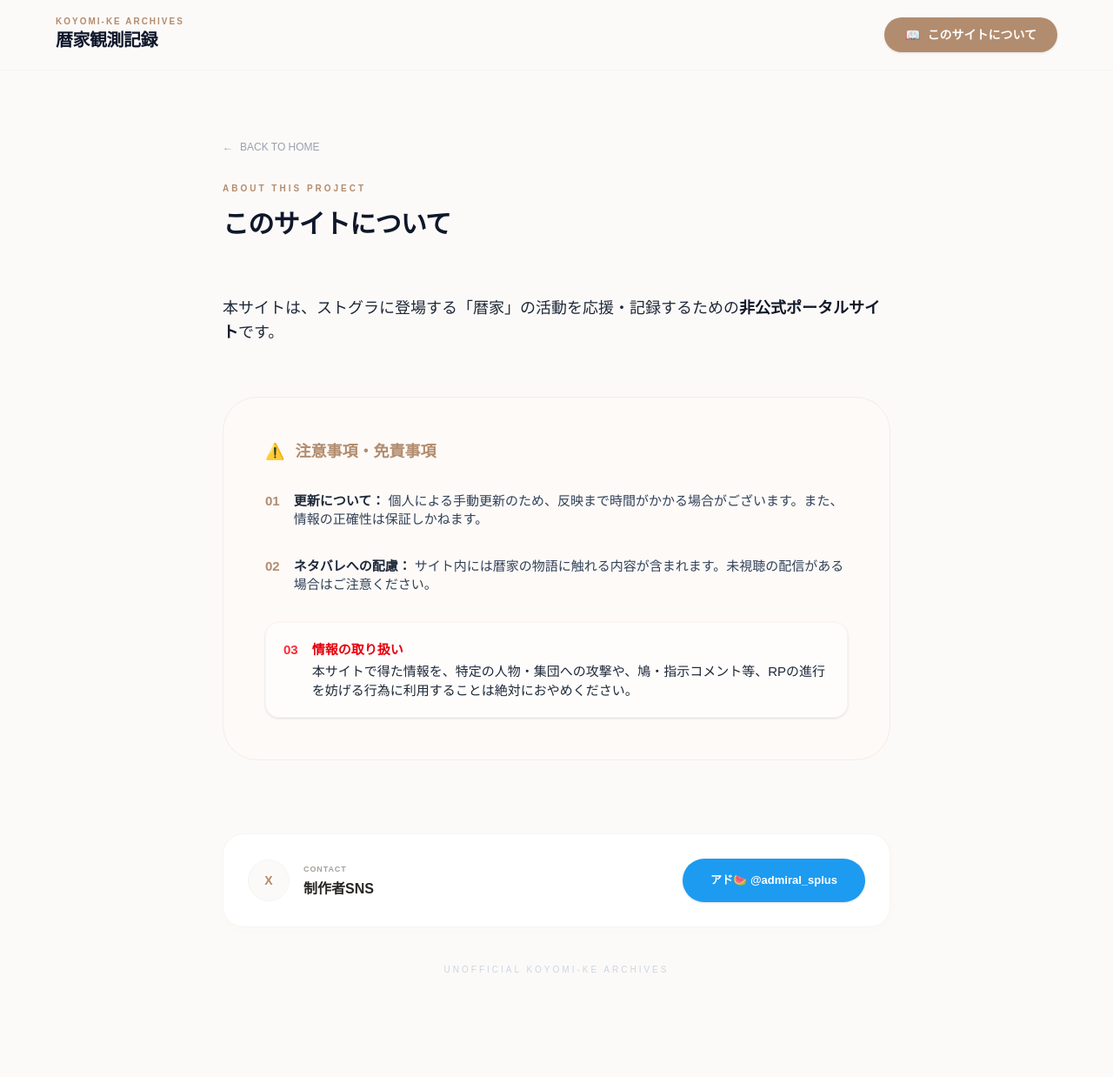
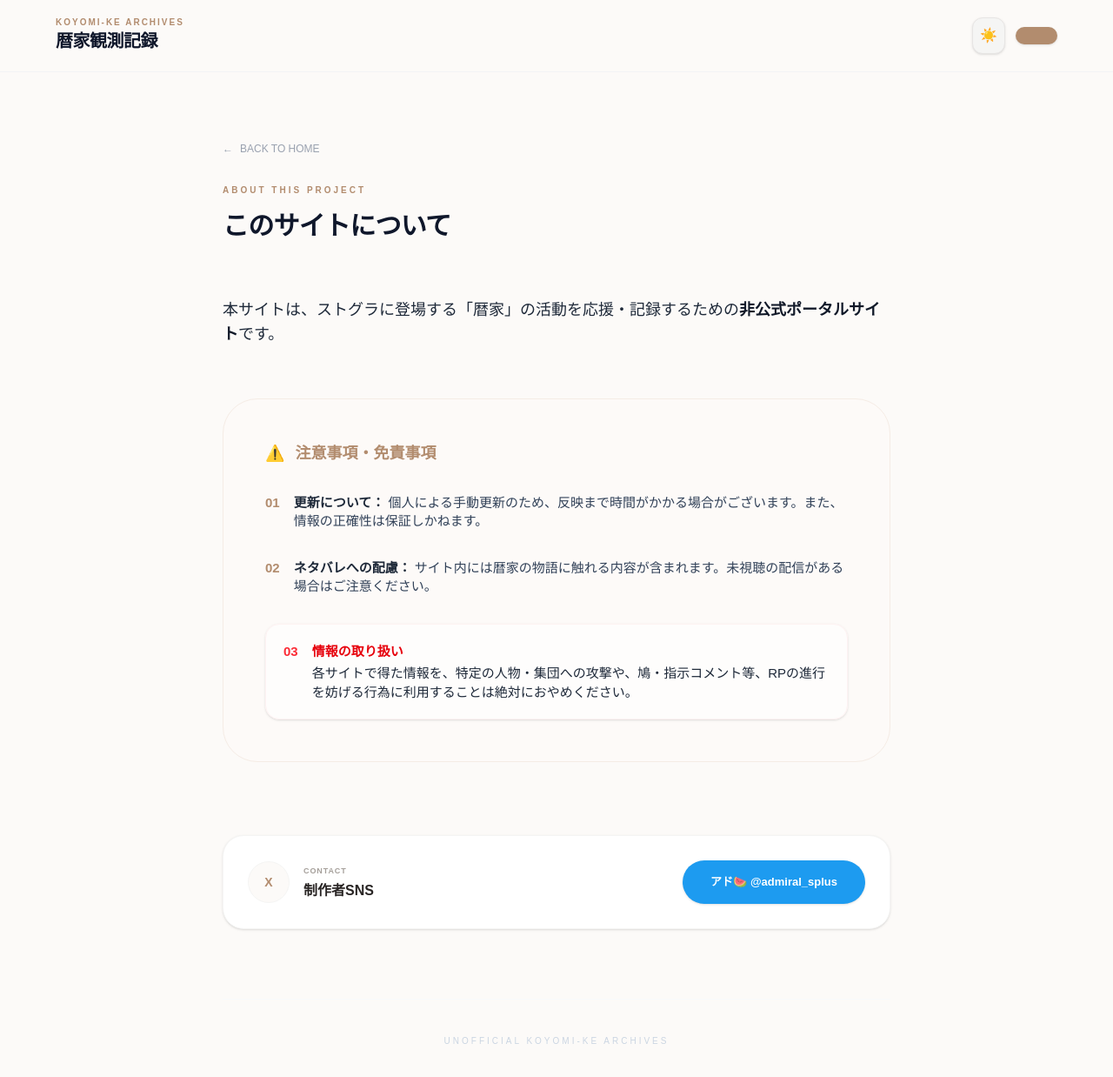
Before and after one commit to ksisfart-ui/kfam-portal, a Next.js app in the folder kfam-portal/: page /about in a window 1280 px wide. Shown: the top 1238 px of the page at 87% size. Built offline with nearby package versions, Linux system fonts and the light colour scheme.

Commit message:
ダークモード入れてみた

```diff
--- a/kfam-portal/app/about/page.tsx
+++ b/kfam-portal/app/about/page.tsx
@@ -2,26 +2,26 @@ import Link from 'next/link';
 
 export default function AboutPage() {
   return (
-    <main className="min-h-screen bg-[#fcfaf8] py-12 md:py-20 px-6 antialiased">
+    <main className="min-h-screen bg-[#fcfaf8] py-12 dark:bg-[#0f172a] md:py-20 px-6 antialiased">
       <div className="max-w-3xl mx-auto">
         <div className="mb-16">
-          <Link href="/" className="text-xs text-gray-400 hover:text-[#b28c6e] flex items-center mb-8 transition-colors font-medium">
+          <Link href="/" className="text-xs text-gray-400 dark:text-slate-500 hover:text-[#b28c6e] flex items-center mb-8 transition-colors font-medium">
             <span className="mr-2">←</span> BACK TO HOME
           </Link>
           <h2 className="text-[10px] text-[#b28c6e] font-bold tracking-[0.3em] mb-4">ABOUT THIS PROJECT</h2>
-          <h1 className="text-3xl font-semibold text-slate-900 tracking-tight">このサイトについて</h1>
+          <h1 className="text-3xl font-semibold text-slate-900 dark:text-slate-100 tracking-tight">このサイトについて</h1>
         </div>
 
-        <div className="space-y-15 text-slate-700 leading-loose">
+        <div className="space-y-15 text-slate-700 dark:text-slate-300 leading-loose">
           {/* 注意事項：既存サイトに合わせた清潔感のあるデザイン */}
           <section className="leading-loose">
-            <p className="text-lg text-gray-800 mb-6">
+            <p className="text-lg text-gray-800 dark:text-slate-200 mb-6">
               本サイトは、ストグラに登場する「暦家」の活動を応援・記録するための<strong className="text-gray-900">非公式ポータルサイト</strong>です。
             </p>
           </section>
 
           {/* 注意事項：圧迫感のないスタイリッシュな囲み */}
-          <section className="relative py-12 px-8 md:px-12 bg-[#fdfaf8] rounded-[2.5rem] border border-[#f5ece5]">
+          <section className="relative py-12 px-8 md:px-12 bg-[#fdfaf8] dark:bg-slate-900/30 rounded-[2.5rem] border border-[#f5ece5] dark:border-slate-800">
             <h2 className="text-lg font-bold text-[#b28c6e] mb-8 flex items-center">
               <span className="mr-3">⚠️</span> 注意事項・免責事項
             </h2>
@@ -34,26 +34,26 @@ export default function AboutPage() {
                 <span className="text-[#b28c6e] font-bold">02</span>
                 <p><span className="font-bold text-gray-800">ネタバレへの配慮：</span> サイト内には暦家の物語に触れる内容が含まれます。未視聴の配信がある場合はご注意ください。</p>
               </li>
-              <li className="flex gap-4 p-5 bg-white/60 rounded-2xl border border-red-50 shadow-sm">
-                <span className="text-red-500 font-bold">03</span>
-                <p className="font-medium text-gray-800">
-                  <span className="text-red-600 font-bold block mb-1">情報の取り扱い</span>
-                  本サイトで得た情報を、特定の人物・集団への攻撃や、鳩・指示コメント等、RPの進行を妨げる行為に利用することは絶対におやめください。
+              <li className="flex gap-4 p-5 bg-white/60 dark:bg-slate-900/40 rounded-2xl border border-red-50 dark:border-red-900/20 shadow-sm">
+                <span className="text-red-500 dark:text-red-400 font-bold">03</span>
+                <p className="font-medium text-gray-800 dark:text-slate-200">
+                  <span className="text-red-600 dark:text-red-400 font-bold block mb-1">情報の取り扱い</span>
+                  各サイトで得た情報を、特定の人物・集団への攻撃や、鳩・指示コメント等、RPの進行を妨げる行為に利用することは絶対におやめください。
                 </p>
               </li>
             </ul>
           </section>
 
           {/* お問い合わせ：下部に十分な余白を確保 */}
-          <section className="pt-6">
-            <div className="flex flex-col sm:flex-row items-center justify-between gap-6 p-7 bg-white rounded-[1.5rem] border border-stone-100 shadow-[0_4px_20px_rgb(0,0,0,0.01)]">
+          <section className="pt-6 pb-20">
+            <div className="flex flex-col sm:flex-row items-center justify-between gap-6 p-7 bg-white dark:bg-slate-900/40 rounded-[1.5rem] border border-stone-100 dark:border-slate-800 shadow-sm">
               <div className="flex items-center gap-4">
-                <div className="w-12 h-12 bg-[#fcfaf8] rounded-full flex items-center justify-center text-[#b28c6e] text-sm font-black border border-stone-100">
+                <div className="w-12 h-12 bg-[#fcfaf8] dark:bg-slate-800 rounded-full flex items-center justify-center text-[#b28c6e] text-sm font-black border border-stone-100 dark:border-slate-700">
                   X
                 </div>
                 <div>
                   <p className="text-[9px] text-stone-400 font-black mb-0.5 tracking-widest uppercase">Contact</p>
-                  <p className="font-black text-stone-800 text-base">制作者SNS</p>
+                  <p className="font-black text-stone-800 dark:text-slate-200 text-base">制作者SNS</p>
                 </div>
               </div>
               <a
--- a/kfam-portal/app/layout.tsx
+++ b/kfam-portal/app/layout.tsx
@@ -2,6 +2,7 @@ import type { Metadata } from "next";
 import { Geist, Geist_Mono } from "next/font/google";
 import Header from '@/components/Header';
 import "./globals.css";
+import { ThemeProvider } from 'next-themes'
 
 const geistSans = Geist({
   variable: "--font-geist-sans",
@@ -18,17 +19,15 @@ export const metadata: Metadata = {
   description: "Generated by create next app",
 };
 
-export default function RootLayout({
-  children,
-}: {
-  children: React.ReactNode
-}) {
+export default function RootLayout({ children }: { children: React.ReactNode }) {
   return (
-    <html lang="ja">
+    <html lang="ja" suppressHydrationWarning> {/* hydration警告を防ぐ属性を追加 */}
       <body className="antialiased">
-        <Header />
-        {children}
+        <ThemeProvider attribute="class" defaultTheme="system" enableSystem>
+          <Header />
+          {children}
+        </ThemeProvider>
       </body>
     </html>
-  );
+  )
 }
--- a/kfam-portal/app/page.tsx
+++ b/kfam-portal/app/page.tsx
@@ -24,7 +24,7 @@ const projects = [
 
 export default function PortalPage() {
   return (
-    <main className="min-h-screen bg-[#fcfaf8] py-12 md:py-20 px-6">
+    <main className="min-h-screen bg-[#fcfaf8] dark:bg-slate-950 py-12 md:py-20 px-6 transition-colors">
       <div className="max-w-6xl mx-auto">
         <div className="grid gap-6 md:grid-cols-2 lg:grid-cols-3">
           {projects.map((project) => (
@@ -33,18 +33,18 @@ export default function PortalPage() {
               href={project.url}
               target="_blank"
               rel="noopener noreferrer"
-              className="group block bg-white p-8 md:p-10 rounded-[2rem] border border-gray-100 shadow-[0_4px_20px_rgba(0,0,0,0.03)] transition-all duration-300 hover:shadow-[0_10px_30px_rgba(178,140,110,0.12)] hover:-translate-y-1"
+              className="group block bg-white dark:bg-slate-900/50 p-8 md:p-10 rounded-[2rem] border border-gray-100 dark:border-slate-800 shadow-[0_4px_20px_rgba(0,0,0,0.03)] transition-all duration-300 hover:shadow-[0_10px_30px_rgba(178,140,110,0.12)] dark:hover:shadow-[0_10px_30px_rgba(0,0,0,0.3)] hover:-translate-y-1"
             >
               <div className="text-3xl mb-6 opacity-80 group-hover:scale-110 transition-transform duration-300 inline-block">
                 {project.icon}
               </div>
-              <h2 className="text-xl font-bold text-gray-800 mb-4 group-hover:text-[#b28c6e] transition-colors">
+              <h2 className="text-xl font-bold text-gray-800 dark:text-slate-100 mb-4 group-hover:text-[#b28c6e] transition-colors">
                 {project.title}
               </h2>
-              <p className="text-sm text-gray-500 leading-relaxed mb-8">
+              <p className="text-sm text-gray-500 dark:text-slate-400 leading-relaxed mb-8">
                 {project.description}
               </p>
-              <div className="flex items-center text-xs font-bold text-gray-400 group-hover:text-[#b28c6e]">
+              <div className="flex items-center text-xs font-bold text-gray-400 dark:text-slate-500 group-hover:text-[#b28c6e]">
                 VIEW
                 <svg xmlns="http://www.w3.org/2000/svg" className="h-4 w-4 ml-2 group-hover:translate-x-1 transition-transform" fill="none" viewBox="0 0 24 24" stroke="currentColor">
                   <path strokeLinecap="round" strokeLinejoin="round" strokeWidth={2} d="M17 8l4 4m0 0l-4 4m4-4H3" />
--- a/kfam-portal/components/Header.tsx
+++ b/kfam-portal/components/Header.tsx
@@ -1,28 +1,30 @@
 import Link from 'next/link';
+import ThemeToggle from './ThemeToggle';
 
 export default function Header() {
   return (
-    <header className="sticky top-0 z-50 bg-[#fcfaf8]/90 backdrop-blur-md border-b border-gray-100 px-4 md:px-6 py-4 md:py-5 antialiased">
+    <header className="sticky top-0 z-50 bg-[#fcfaf8]/90 dark:bg-slate-950/90 backdrop-blur-md border-b border-gray-100 dark:border-slate-800 px-4 md:px-6 py-4 md:py-5 antialiased transition-colors">
       <div className="max-w-6xl mx-auto flex justify-between items-center gap-2">
         {/* ロゴ・タイトルエリア */}
         <Link href="/" className="group flex-shrink-1 min-w-0">
           <p className="text-[9px] md:text-[10px] text-[#b28c6e] font-bold tracking-[0.2em] mb-0.5 leading-none">
             KOYOMI-KE ARCHIVES
           </p>
-          <h1 className="text-base md:text-xl font-semibold text-slate-900 tracking-tight whitespace-nowrap overflow-hidden text-ellipsis">
+          <h1 className="text-base md:text-xl font-semibold text-slate-900 dark:text-slate-100 tracking-tight whitespace-nowrap overflow-hidden text-ellipsis">
             暦家観測記録
           </h1>
         </Link>
 
-        {/* ボタン：モバイルではさらにコンパクトに */}
-        <Link
-          href="/about"
-          className="bg-[#b28c6e] hover:bg-gray-400 text-white text-[10px] md:text-sm font-bold px-4 md:px-6 py-2 md:py-2.5 rounded-full transition-all shadow-sm hover:shadow-md flex items-center whitespace-nowrap flex-shrink-0"
-        >
-          <span className="mr-1.5 md:mr-2">📖</span>
-          <span className="hidden xs:inline">このサイトについて</span>
-          <span className="xs:hidden font-bold">このサイトについて</span>
-        </Link>
+        {/* 操作エリア */}
+        <div className="flex items-center gap-3">
+          <ThemeToggle /> {/* ダークモードボタンを追加 */}
+          <Link
+            href="/about"
+            className="bg-[#b28c6e] hover:bg-[#a17a5d] dark:hover:bg-[#c49d7f] text-white text-[10px] md:text-sm font-bold px-4 md:px-6 py-2 md:py-2.5 rounded-full transition-all shadow-sm flex items-center whitespace-nowrap"
+          >
+            {/* ... 既存のテキスト */}
+          </Link>
+        </div>
       </div>
     </header>
   );
--- /dev/null
+++ b/kfam-portal/components/ThemeToggle.tsx
@@ -0,0 +1,27 @@
+'use client'
+import { useTheme } from 'next-themes'
+import { useEffect, useState } from 'react'
+
+export default function ThemeToggle() {
+  const [mounted, setMounted] = useState(false)
+  const { theme, setTheme } = useTheme()
+
+  // useEffectの中で状態を更新する代わりに、マウント済みかどうかのフラグのみを管理
+  useEffect(() => {
+    setMounted(true)
+  }, [])
+
+  // マウントされるまでは何も表示しない（またはスケルトンを表示）
+  if (!mounted) return <div className="w-9 h-9" />
+
+  return (
+    <button
+      onClick={() => setTheme(theme === 'dark' ? 'light' : 'dark')}
+      className="p-2 rounded-xl bg-stone-100 dark:bg-slate-800 hover:bg-stone-200 dark:hover:bg-slate-700 transition-all border border-stone-200 dark:border-slate-700 shadow-sm"
+      aria-label="Toggle Dark Mode"
+    >
+      {/* 既存サイトの雰囲気に合わせ、少し落ち着いたトーンの絵文字 */}
+      {theme === 'dark' ? '🌙' : '☀️'}
+    </button>
+  )
+}
--- a/kfam-portal/package.json
+++ b/kfam-portal/package.json
@@ -10,6 +10,7 @@
   },
   "dependencies": {
     "next": "16.1.1",
+    "next-themes": "^0.4.6",
     "react": "19.2.3",
     "react-dom": "19.2.3"
   },
--- /dev/null
+++ b/package.json
@@ -0,0 +1,5 @@
+{
+  "dependencies": {
+    "next-themes": "^0.4.6"
+  }
+}
```
Also changed, not shown: 2 other files (tests, documents, lock files or other folders).
